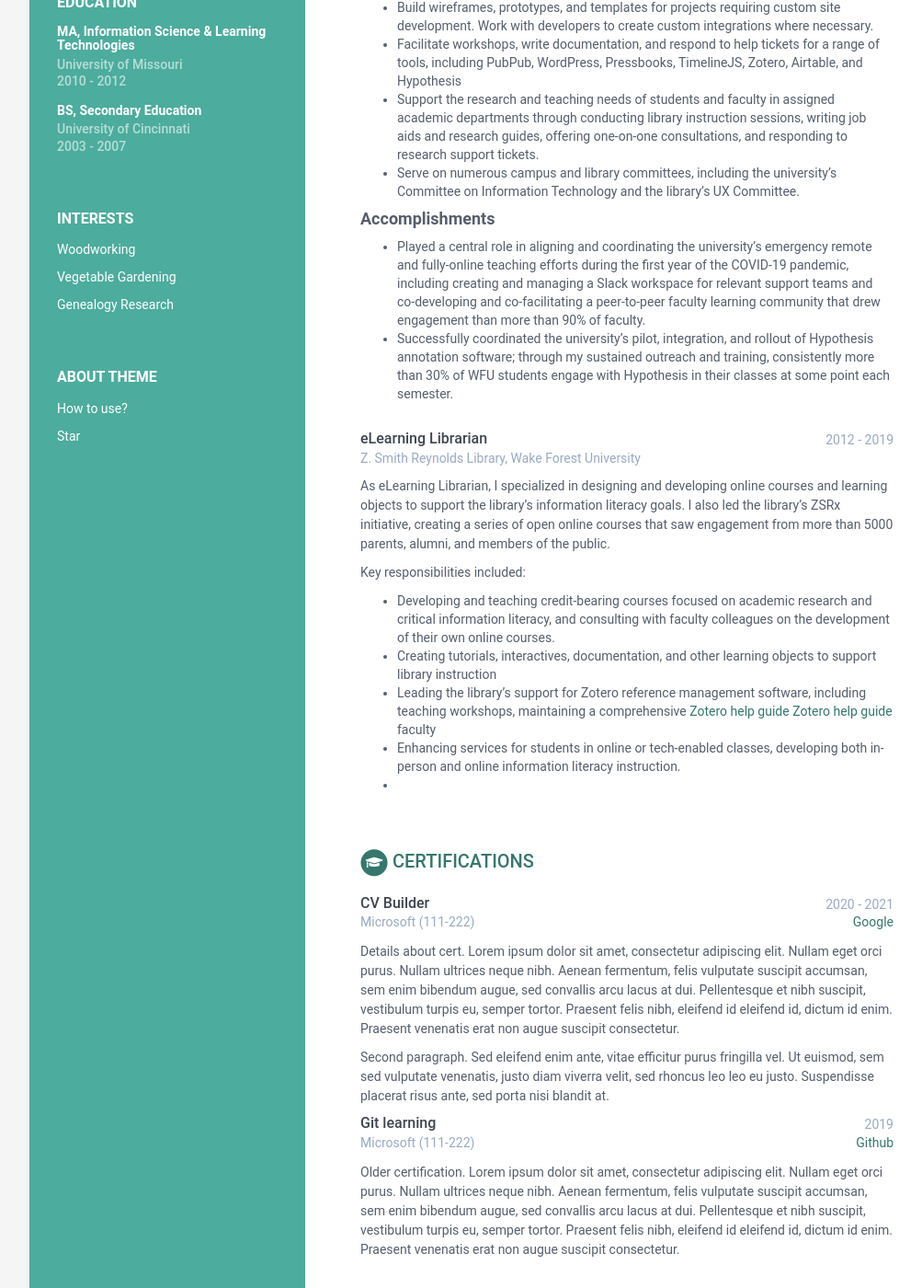
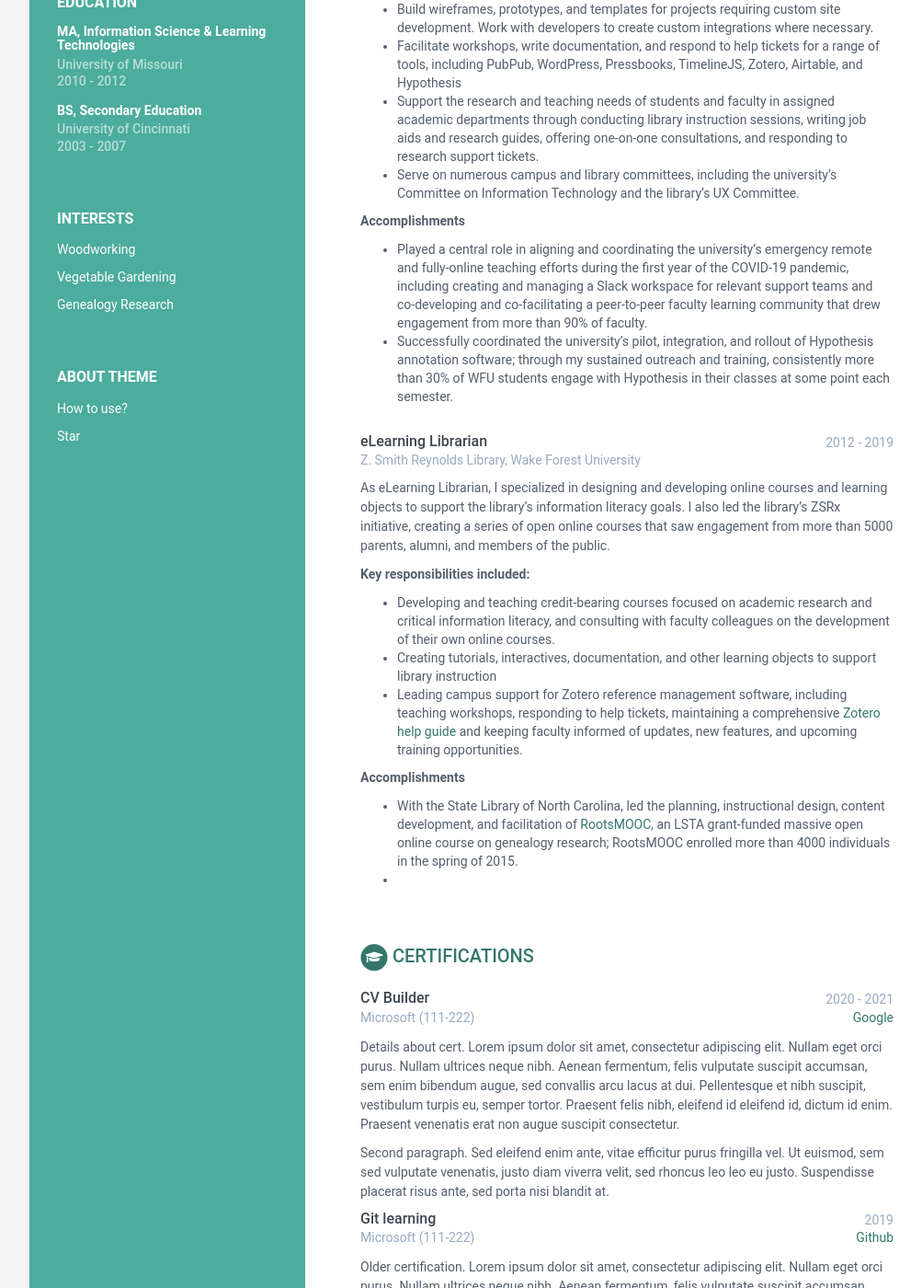
Before and after one commit to kyledenlinger/kyledenlinger.github.io, a Jekyll site: the page built from index.html, in a window 1280 px wide and 1400 px high, scrolled down 588 px. Shown: the whole window at 92% size, without its empty margins (108-1111 px from the left). Built offline with Jekyll 4.4.1, drawn with Linux system fonts in a browser that asks for light colours.

Commit message:
minor edits

```diff
--- a/_data/data.yml
+++ b/_data/data.yml
@@ -69,7 +69,7 @@ experiences:
         details: |
          In this role, I lead and manage diverse projects in digital classroom publications and Open Educational Resources (OER) on a small team dedicated to campus-wide engagement with digital scholarship and digital humanities.
         responsibilities: |
-          #### Key responsibilities include:
+          **Key responsibilities include:**
           - Collaborate with faculty to develop and implement digital publishing and OER projects in their classes, emphasizing accessibility, copyright, and privacy concerns.
           - Write and manage project charters and other documentation to ensure timely project execution, clarify stakeholder roles and expectations, and align services with project goals, timelines, and stakeholder capacity.
           - Build wireframes, prototypes, and templates for projects requiring custom site development. Work with developers to create custom integrations where necessary.
@@ -77,8 +77,8 @@ experiences:
           - Support the research and teaching needs of students and faculty in assigned academic departments through conducting library instruction sessions, writing job aids and research guides, offering one-on-one consultations, and responding to research support tickets.
           - Serve on numerous campus and library committees, including the university's Committee on Information Technology and the library's UX Committee.
         accomplishments: |
-          #### Accomplishments
-          - Played a central role in aligning and coordinating the university's emergency remote and fully-online teaching efforts during the first year of the COVID-19 pandemic, including creating and managing a Slack workspace for relevant support teams and co-developing and co-facilitating a peer-to-peer faculty learning community that drew engagement than more than 90% of faculty.
+          **Accomplishments**
+          - Played a central role in aligning and coordinating the university's emergency remote and fully-online teaching efforts during the first year of the COVID-19 pandemic, including creating and managing a Slack workspace for relevant support teams and co-developing and co-facilitating a peer-to-peer faculty learning community that drew engagement from more than 90% of faculty.
           - Successfully coordinated the university's pilot, integration, and rollout of Hypothesis annotation software; through my sustained outreach and training, consistently more than 30% of WFU students engage with Hypothesis in their classes at some point each semester.
 
       - role: eLearning Librarian
@@ -86,13 +86,16 @@ experiences:
         company: Z. Smith Reynolds Library, Wake Forest University
         details: |
           As eLearning Librarian, I specialized in designing and developing online courses and learning objects to support the library's information literacy goals. I also led the library's ZSRx initiative, creating a series of open online courses that saw engagement from more than 5000 parents, alumni, and members of the public.
-
-          Key responsibilities included:
+        responsibilities: |
+          **Key responsibilities included:**
           - Developing and teaching credit-bearing courses focused on academic research and critical information literacy, and consulting with faculty colleagues on the development of their own online courses.
           - Creating tutorials, interactives, documentation, and other learning objects to support library instruction
-          - Leading the library's support for Zotero reference management software, including teaching workshops, maintaining a comprehensive [Zotero help guide](http://guides.zsr.wfu.edu/zotero) <a href="http://guides.zsr.wfu.edu/zotero">Zotero help guide</a> faculty
-          - Enhancing services for students in online or tech-enabled classes, developing both in-person and online information literacy instruction.
+          - Leading campus support for Zotero reference management software, including teaching workshops, responding to help tickets, maintaining a comprehensive [Zotero help guide](http://guides.zsr.wfu.edu/zotero) and keeping faculty informed of updates, new features, and upcoming training opportunities.
+        accomplishments: |
+          **Accomplishments**
+          - With the State Library of North Carolina, led the planning, instructional design, content development, and facilitation of [RootsMOOC](https://canvas.instructure.com/courses/951533), an LSTA grant-funded massive open online course on genealogy research; RootsMOOC enrolled more than 4000 individuals in the spring of 2015.
           -
+
 
 certifications:
       title: Certifications
```
